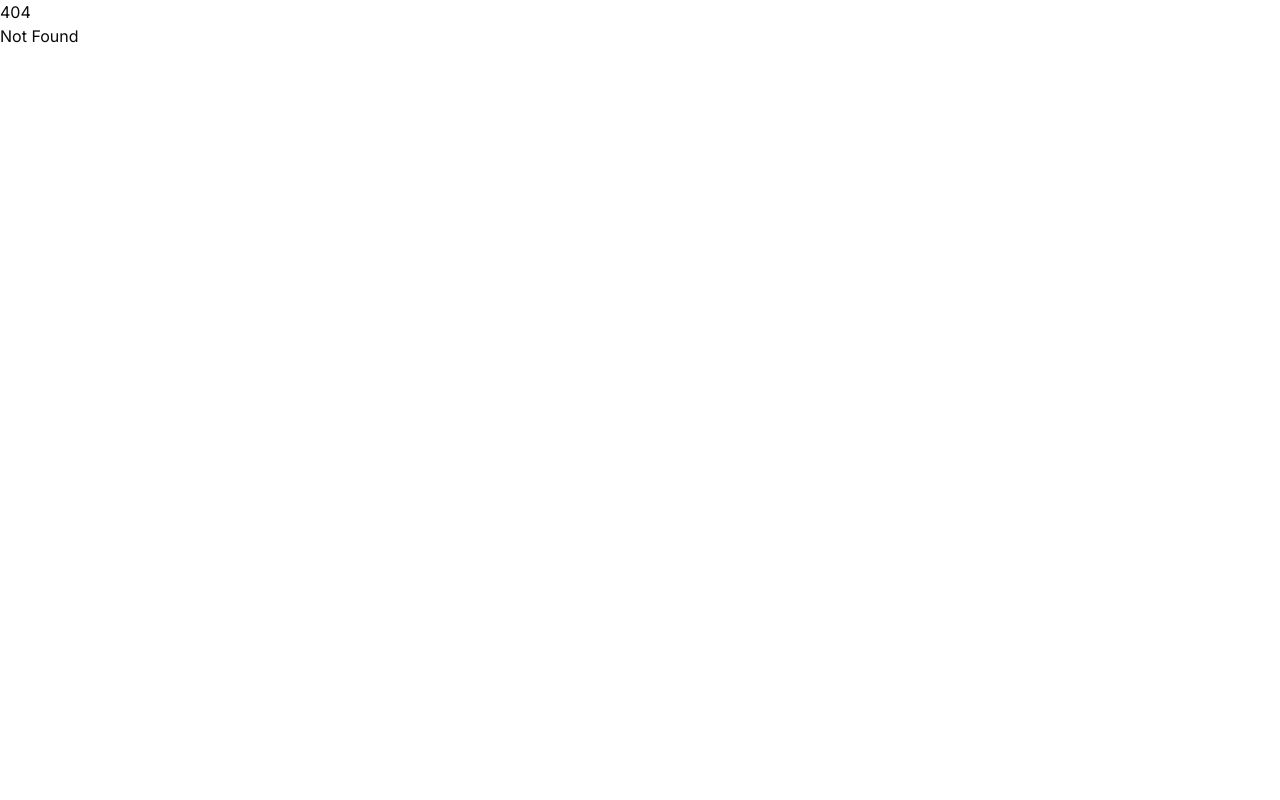
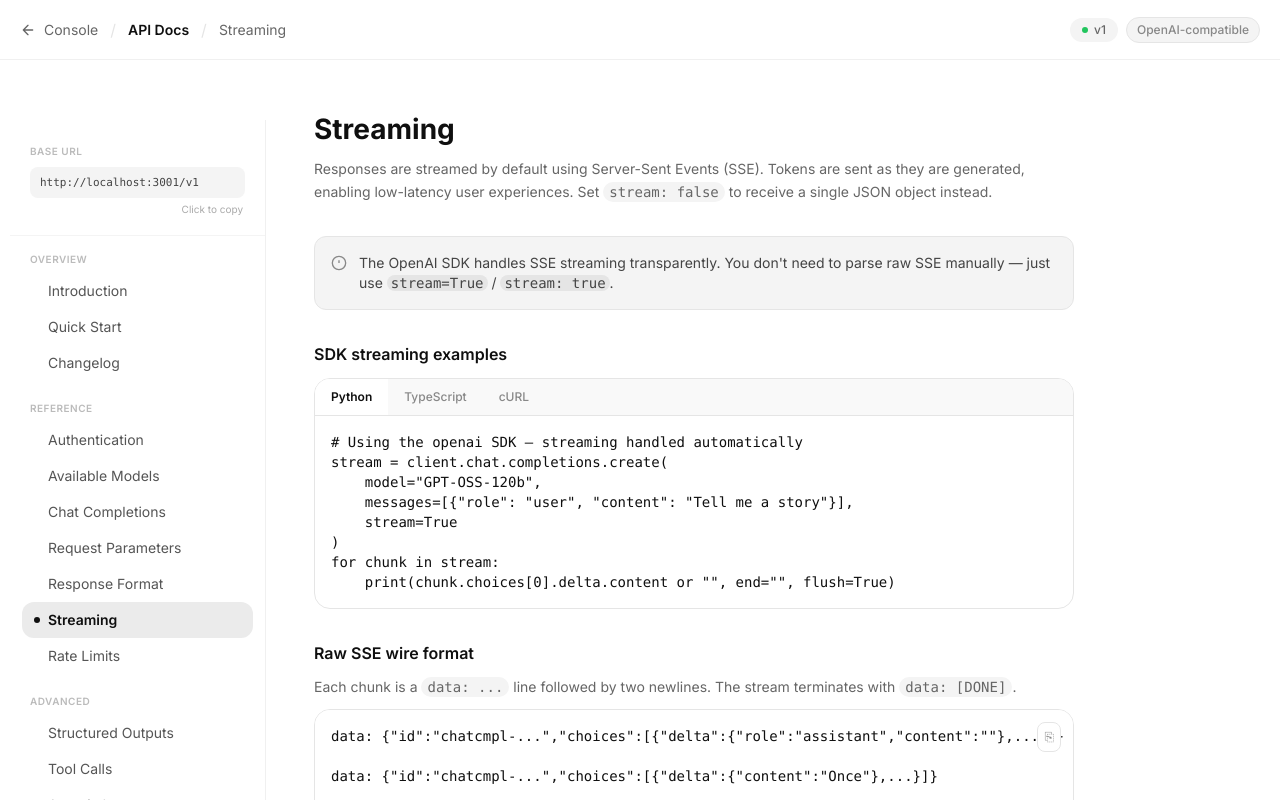
Before and after one commit to oki0ki/Render-API-Console, a SvelteKit app in the folder console/console/: page /docs/streaming in a window 1280 px wide. Before the commit this address had no page. Built offline with nearby package versions, Linux system fonts and the light colour scheme.

Commit message:
Add console/console/src/routes/docs/streaming/+page.svelte

```diff
--- /dev/null
+++ b/console/console/src/routes/docs/streaming/+page.svelte
@@ -0,0 +1,83 @@
+<script lang="ts">
+        import { baseUrl, getSnippets } from '$lib/docs-store';
+        import CodeBlock from '$lib/CodeBlock.svelte';
+
+        $: s = getSnippets($baseUrl);
+        let activeTab = 0;
+</script>
+
+<svelte:head><title>Streaming — API Docs</title></svelte:head>
+
+<div class="max-w-[760px]">
+
+        <h1 class="text-[1.75rem] font-bold text-[#0f0f0f] mb-2">Streaming</h1>
+        <p class="text-sm text-[#666] mb-8 leading-relaxed">
+                Responses are streamed by default using Server-Sent Events (SSE). Tokens are sent as they are generated, enabling low-latency user experiences. Set <code class="font-mono bg-[#f4f4f4] px-1.5 py-0.5 rounded">stream: false</code> to receive a single JSON object instead.
+        </p>
+
+        <!-- Note -->
+        <div class="flex items-start gap-3 p-4 rounded-xl border border-[#e5e5e5] bg-[#f4f4f4] mb-8">
+                <svg class="w-4 h-4 text-[#888] flex-shrink-0 mt-0.5" viewBox="0 0 24 24" fill="none" stroke="currentColor" stroke-width="2"><circle cx="12" cy="12" r="10"/><line x1="12" y1="8" x2="12" y2="12"/><line x1="12" y1="16" x2="12.01" y2="16"/></svg>
+                <p class="text-sm text-[#444]">
+                        The OpenAI SDK handles SSE streaming transparently. You don't need to parse raw SSE manually — just use <code class="bg-[#e5e5e5] px-1 rounded font-mono">stream=True</code> / <code class="bg-[#e5e5e5] px-1 rounded font-mono">stream: true</code>.
+                </p>
+        </div>
+
+        <!-- SDK examples -->
+        <h2 class="text-base font-semibold text-[#0f0f0f] mb-3">SDK streaming examples</h2>
+        <div class="rounded-2xl border border-[#e5e5e5] overflow-hidden mb-8">
+                <div class="flex border-b border-[#e5e5e5] bg-[#f9f9f9]">
+                        {#each ['Python', 'TypeScript', 'cURL'] as tab, i}
+                                <button
+                                        on:click={() => activeTab = i}
+                                        class="px-4 py-2.5 text-xs font-medium transition-colors {activeTab === i ? 'text-[#0f0f0f] font-semibold bg-white' : 'text-[#888] hover:text-[#444]'}"
+                                >{tab}</button>
+                        {/each}
+                </div>
+                {#if activeTab === 0}
+                        <pre class="p-4 text-sm font-mono text-[#0f0f0f] overflow-x-auto"><code>{@html s.streamPython}</code></pre>
+                {:else if activeTab === 1}
+                        <pre class="p-4 text-sm font-mono text-[#0f0f0f] overflow-x-auto"><code>{@html s.streamJS}</code></pre>
+                {:else}
+                        <pre class="p-4 text-sm font-mono text-[#0f0f0f] overflow-x-auto"><code>{@html s.streamCurl}</code></pre>
+                {/if}
+        </div>
+
+        <!-- SSE wire format -->
+        <h2 class="text-base font-semibold text-[#0f0f0f] mb-3">Raw SSE wire format</h2>
+        <p class="text-sm text-[#666] mb-3">Each chunk is a <code class="font-mono bg-[#f4f4f4] px-1.5 py-0.5 rounded">data: ...</code> line followed by two newlines. The stream terminates with <code class="font-mono bg-[#f4f4f4] px-1.5 py-0.5 rounded">data: [DONE]</code>.</p>
+        <CodeBlock code={s.sseRaw} id="stream-sse" lang="text" />
+
+        <!-- Chunk structure -->
+        <h2 class="text-base font-semibold text-[#0f0f0f] mt-8 mb-3">Chunk structure</h2>
+        <p class="text-sm text-[#666] mb-3">Each streamed chunk has this shape:</p>
+        <CodeBlock code={`{
+  "id": "chatcmpl-abc",
+  "object": "chat.completion.chunk",
+  "created": 1743170400,
+  "model": "GPT-OSS-120b",
+  "choices": [
+    {
+      "index": 0,
+      "delta": {
+        "role": "assistant",   // present only in the first chunk
+        "content": "Once"      // the next token(s)
+      },
+      "finish_reason": null    // "stop" or "tool_calls" in the last chunk
+    }
+  ]
+}`} id="stream-chunk" lang="json" />
+
+        <!-- Disable streaming -->
+        <h2 class="text-base font-semibold text-[#0f0f0f] mt-8 mb-3">Disable streaming</h2>
+        <p class="text-sm text-[#666] mb-3">Set <code class="font-mono bg-[#f4f4f4] px-1.5 py-0.5 rounded">stream: false</code> to receive the entire response as a single JSON object:</p>
+        <CodeBlock code={`curl ${$baseUrl || 'https://api.example.com/v1'}/chat/completions \\
+  -H "Content-Type: application/json" \\
+  -H "Authorization: Bearer sk-<your-key>" \\
+  -d '{
+    "model": "Mistral-Small-4",
+    "messages": [{"role": "user", "content": "Hello"}],
+    "stream": false
+  }'`} id="stream-off" lang="bash" />
+
+</div>
```
